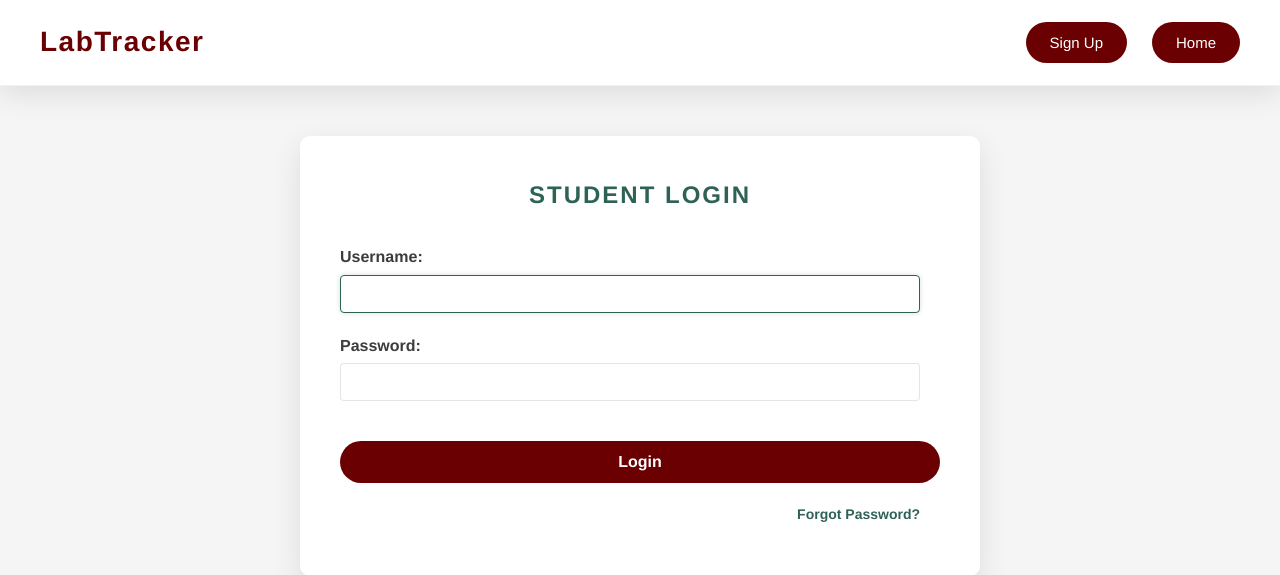
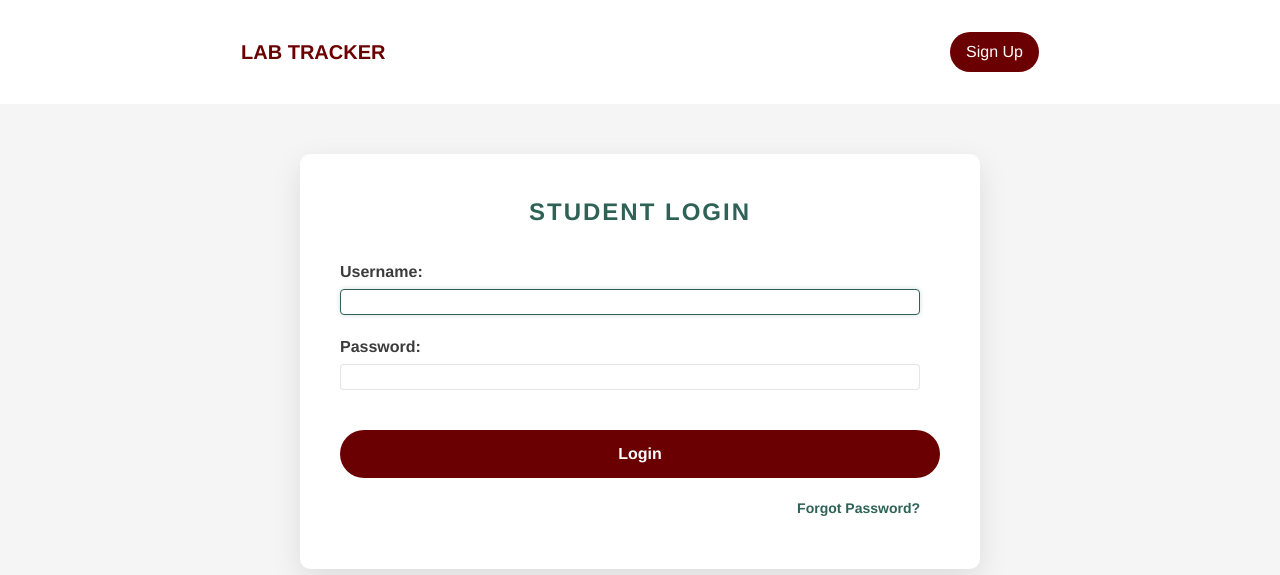
Before and after one commit to azmisaud/LabTracker, a Django app: page /students/login/ in a window 1280 px wide. Shown: the top 575 px of the page. Run offline with Django 5.2, Linux system fonts and the light colour scheme; some web fonts are replaced.

Commit message:
add: new nav to students]

```diff
--- a/students/static/students/css/student_dashboard.css
+++ b/students/static/students/css/student_dashboard.css
@@ -30,7 +30,7 @@ body {
 }
 
 .dashboard-header h1 {
-    font-family: 'Montserrat', sans-serif;
+    font-family: 'Helvetica Neue', sans-serif;
     color: rgb(107, 0, 2);
     font-size: 32px;
     font-weight: 700;
--- a/students/templates/students/login.html
+++ b/students/templates/students/login.html
@@ -7,11 +7,34 @@
     <title>Student Login</title>
     <link href="https://fonts.googleapis.com/css2?family=Montserrat:wght@700&display=swap" rel="stylesheet">
     <link href="https://fonts.googleapis.com/css2?family=Garamond:wght@400;700&display=swap" rel="stylesheet">
-    <link rel="stylesheet" href="{% static 'css/central.css' %}"> <!-- Include your CSS file -->
-</head>
+    <link rel="stylesheet" href="{% static 'css/central.css' %}">
+    <link rel="stylesheet" href="{% static 'css/friends.css' %}">
+    <link rel="stylesheet" href="{% static 'css/custom.css' %}">
+
 <body>
     <header>
-        <div class="header-content">
+
+        <div class="bg-slate-900 py-5 text-white sm:py-8">
+            <nav class="container flex items-center justify-between">
+                <div class="text-red font-bold text-xl">
+                    <button>
+                        <span><a href="{% url 'homepage' %}">LAB TRACKER</a></span>
+                    </button>
+                </div>
+                <div class="flex items-center gap-5">
+                    <ul class="hidden sm:flex items-center justify-end gap-5">
+                        <li>
+                            <a href="{% url 'student_signup' %}" class="button-resources">
+                                Sign Up
+                            </a>
+                        </li>
+                    </ul>
+
+
+                </div>
+            </nav>
+        </div>
+        <!-- <div class="header-content">
             <h1 class="logo">LabTracker</h1>
             <nav class="navbar">
                 <ul>
@@ -23,7 +46,7 @@
                     </li>
                 </ul>
             </nav>
-        </div>
+        </div> -->
     </header>
     <div class="form-container">
         <h2>Student Login</h2>
```
Also changed, not shown: students/templates/students/signup.html (+26 -2 lines).
